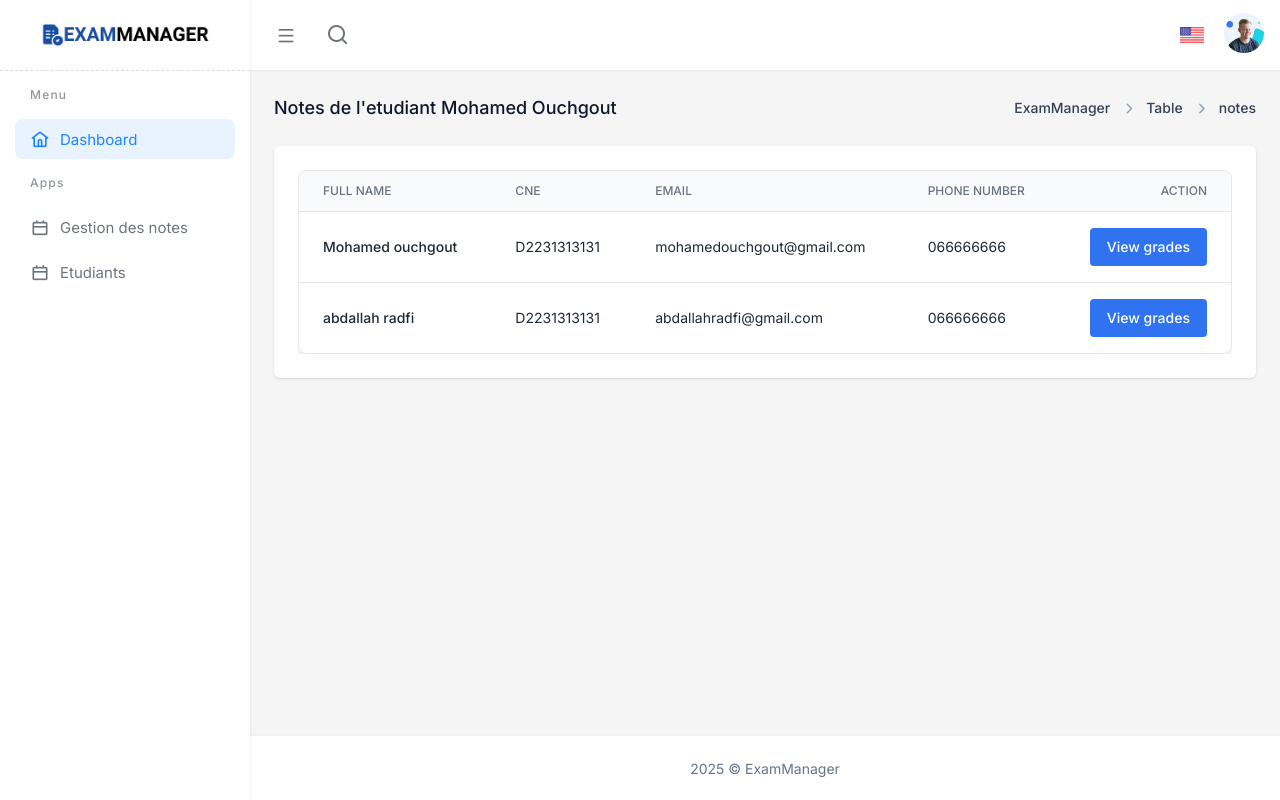
After one commit to ouchgoutmohamed/App_Gestion_Des_examens, a CodeIgniter 4 app: the page made by app/Views/professor/update_grades.php in a window 1280 px wide. The commit adds this page. Run offline with PHP 8.4 and a stand-in for CodeIgniter, Linux system fonts and the light colour scheme; the template is opened without the code that fills it, so the values that code supplies are empty; some libraries are stand-ins or nearby versions; some web fonts are replaced.

Commit message:
Added Interfaces of grades management

```diff
--- a/app/Config/Routes.php
+++ b/app/Config/Routes.php
@@ -25,3 +25,6 @@ $routes->get('/logout', [User::class, 'logout']);
 $routes->view('/student_dashboard', 'student/student_dashboard');
 $routes->view('/results', 'student/results');
 $routes->view('/professor_dashboard', 'professor/professor_dashboard');
+$routes->view('/import_grades', 'professor/import_grades');
+$routes->view('/students', 'professor/students');
+$routes->view('/update_grades', 'professor/update_grades');
--- a/app/Views/professor/components/sidebar.php
+++ b/app/Views/professor/components/sidebar.php
@@ -27,7 +27,7 @@
         <li class="menu-title">Menu</li>
 
         <li class="menu-item">
-            <a href="javascript:void(0)" class="menu-link active">
+            <a href="/professor_dashboard" class="menu-link active">
                 <span class="menu-icon"><i class="mgc_home_3_line"></i></span>
                 <span class="menu-text"> Dashboard </span>
             </a>
@@ -36,14 +36,17 @@
         <li class="menu-title">Apps</li>
 
         <li class="menu-item">
-            <a href="javascript:void(0)" class="menu-link">
+            <a href="/import_grades" class="menu-link">
                 <span class="menu-icon"><i class="mgc_calendar_line"></i></span>
                 <span class="menu-text"> Gestion des notes</span>
             </a>
         </li>
-
-
-
+        <li class="menu-item">
+            <a href="/students" class="menu-link">
+                <span class="menu-icon"><i class="mgc_calendar_line"></i></span>
+                <span class="menu-text"> Etudiants</span>
+            </a>
+        </li>
     </ul>
 
 </div>
--- /dev/null
+++ b/app/Views/professor/update_grades.php
@@ -0,0 +1,181 @@
+<!DOCTYPE html>
+<html lang="en">
+
+<head>
+    <meta charset="utf-8">
+    <title>Dashboard | ExamManager</title>
+    <meta name="viewport" content="width=device-width, initial-scale=1.0">
+    <meta content="App de gestion des examens" name="description">
+
+    <!-- App favicon -->
+    <link rel="shortcut icon" href="assets/images/favicon.ico">
+
+    <!-- App css -->
+    <link href="assets/css/app.min.css" rel="stylesheet" type="text/css">
+
+    <!-- Icons css -->
+    <link href="assets/css/icons.min.css" rel="stylesheet" type="text/css">
+
+    <!-- Theme Config Js -->
+    <script src="assets/js/config.js"></script>
+</head>
+
+<body>
+
+    <div class="flex wrapper">
+
+        <!-- Include the sidebar -->
+        <?= view('professor/components/sidebar'); ?>
+
+        <div class="page-content">
+
+            <!-- Include the header -->
+            <?= view('professor/components/header'); ?>
+
+            <main class="flex-grow p-6">
+
+<!-- Page Title Start -->
+<div class="flex justify-between items-center mb-6">
+    <h4 class="text-slate-900 dark:text-slate-200 text-lg font-medium">Notes de l'etudiant Mohamed Ouchgout</h4>
+
+    <div class="md:flex hidden items-center gap-2.5 text-sm font-semibold">
+        <div class="flex items-center gap-2">
+            <a href="#" class="text-sm font-medium text-slate-700 dark:text-slate-400">ExamManager</a>
+        </div>
+
+        <div class="flex items-center gap-2">
+            <i class="mgc_right_line text-lg flex-shrink-0 text-slate-400 rtl:rotate-180"></i>
+            <a href="#" class="text-sm font-medium text-slate-700 dark:text-slate-400">Table</a>
+        </div>
+
+        <div class="flex items-center gap-2">
+            <i class="mgc_right_line text-lg flex-shrink-0 text-slate-400 rtl:rotate-180"></i>
+            <a href="#" class="text-sm font-medium text-slate-700 dark:text-slate-400" aria-current="page">notes</a>
+        </div>
+    </div>
+</div>
+<!-- Page Title End -->
+
+
+                <div class="card">
+
+                        <div class="p-6">
+                            <div class="overflow-x-auto">
+                                <div class="min-w-full inline-block align-middle">
+                                    <div class="border rounded-lg shadow-lg overflow-hidden dark:border-gray-700 dark:shadow-gray-900">
+                                        <table class="min-w-full divide-y divide-gray-200 dark:divide-gray-700">
+                                            <thead class="bg-gray-50 dark:bg-gray-700">
+                                                <tr>
+                                                    <th scope="col" class="px-6 py-3 text-left text-xs font-medium text-gray-500 uppercase dark:text-gray-400">Full name</th>
+                                                    <th scope="col" class="px-6 py-3 text-left text-xs font-medium text-gray-500 uppercase dark:text-gray-400">CNE</th>
+                                                    <th scope="col" class="px-6 py-3 text-left text-xs font-medium text-gray-500 uppercase dark:text-gray-400">Email</th>
+                                                    <th scope="col" class="px-6 py-3 text-left text-xs font-medium text-gray-500 uppercase dark:text-gray-400">Phone number</th>
+                                                    <th scope="col" class="px-6 py-3 text-end text-xs font-medium text-gray-500 uppercase dark:text-gray-400">Action</th>
+                                                </tr>
+                                            </thead>
+                                            <tbody class="divide-y divide-gray-200 dark:divide-gray-700">
+                                                <tr>
+                                                    <td class="px-6 py-4 whitespace-nowrap text-sm font-medium text-gray-800 dark:text-gray-200">Mohamed ouchgout</td>
+                                                    <td class="px-6 py-4 whitespace-nowrap text-sm text-gray-800 dark:text-gray-200">D2231313131</td>
+                                                    <td class="px-6 py-4 whitespace-nowrap text-sm text-gray-800 dark:text-gray-200">mohamedouchgout@gmail.com</td>
+                                                    <td class="px-6 py-4 whitespace-nowrap text-sm text-gray-800 dark:text-gray-200">066666666</td>
+                                                    <td class="px-6 py-4 whitespace-nowrap text-end text-sm font-medium">
+                                                        <a class="text-primary hover:text-sky-700" href="/update_grades"><button type="button" class="btn bg-primary text-white">View grades</button></a>
+                                                    </td>
+                                                </tr>
+                                                <tr>
+                                                    <td class="px-6 py-4 whitespace-nowrap text-sm font-medium text-gray-800 dark:text-gray-200">abdallah radfi</td>
+                                                    <td class="px-6 py-4 whitespace-nowrap text-sm text-gray-800 dark:text-gray-200">D2231313131</td>
+                                                    <td class="px-6 py-4 whitespace-nowrap text-sm text-gray-800 dark:text-gray-200">abdallahradfi@gmail.com</td>
+                                                    <td class="px-6 py-4 whitespace-nowrap text-sm text-gray-800 dark:text-gray-200">066666666</td>
+                                                    <td class="px-6 py-4 whitespace-nowrap text-end text-sm font-medium">
+                                                        <a class="text-primary hover:text-sky-700" href="/update_grades"><button type="button" class="btn bg-primary text-white">View grades</button></a>
+                                                    </td>
+                                                </tr>
+
+                                            </tbody>
+                                        </table>
+                                    </div>
+                                </div>
+                            </div>
+
+                            <div id="ShadowTableHtml" class="hidden w-full overflow-hidden transition-[height] duration-300">
+                                <pre class="language-html h-56">
+                                    <code>
+                                        &lt;div class=&quot;overflow-x-auto&quot;&gt;
+                                            &lt;div class=&quot;min-w-full inline-block align-middle&quot;&gt;
+                                                &lt;div class=&quot;border rounded-lg shadow-lg overflow-hidden dark:border-gray-700 dark:shadow-gray-900&quot;&gt;
+                                                    &lt;table class=&quot;min-w-full divide-y divide-gray-200 dark:divide-gray-700&quot;&gt;
+                                                        &lt;thead class=&quot;bg-gray-50 dark:bg-gray-700&quot;&gt;
+                                                            &lt;tr&gt;
+                                                                &lt;th scope=&quot;col&quot; class=&quot;px-6 py-3 text-left text-xs font-medium text-gray-500 uppercase dark:text-gray-400&quot;&gt;Name&lt;/th&gt;
+                                                                &lt;th scope=&quot;col&quot; class=&quot;px-6 py-3 text-left text-xs font-medium text-gray-500 uppercase dark:text-gray-400&quot;&gt;Age&lt;/th&gt;
+                                                                &lt;th scope=&quot;col&quot; class=&quot;px-6 py-3 text-left text-xs font-medium text-gray-500 uppercase dark:text-gray-400&quot;&gt;Address&lt;/th&gt;
+                                                                &lt;th scope=&quot;col&quot; class=&quot;px-6 py-3 text-end text-xs font-medium text-gray-500 uppercase dark:text-gray-400&quot;&gt;Action&lt;/th&gt;
+                                                            &lt;/tr&gt;
+                                                        &lt;/thead&gt;
+                                                        &lt;tbody class=&quot;divide-y divide-gray-200 dark:divide-gray-700&quot;&gt;
+                                                            &lt;tr&gt;
+                                                                &lt;td class=&quot;px-6 py-4 whitespace-nowrap text-sm font-medium text-gray-800 dark:text-gray-200&quot;&gt;John Brown&lt;/td&gt;
+                                                                &lt;td class=&quot;px-6 py-4 whitespace-nowrap text-sm text-gray-800 dark:text-gray-200&quot;&gt;45&lt;/td&gt;
+                                                                &lt;td class=&quot;px-6 py-4 whitespace-nowrap text-sm text-gray-800 dark:text-gray-200&quot;&gt;New York No. 1 Lake Park&lt;/td&gt;
+                                                                &lt;td class=&quot;px-6 py-4 whitespace-nowrap text-end text-sm font-medium&quot;&gt;
+                                                                    &lt;a class=&quot;text-primary hover:text-sky-700&quot; href=&quot;#&quot;&gt;Delete&lt;/a&gt;
+                                                                &lt;/td&gt;
+                                                            &lt;/tr&gt;
+
+                                                            &lt;tr&gt;
+                                                                &lt;td class=&quot;px-6 py-4 whitespace-nowrap text-sm font-medium text-gray-800 dark:text-gray-200&quot;&gt;Jim Green&lt;/td&gt;
+                                                                &lt;td class=&quot;px-6 py-4 whitespace-nowrap text-sm text-gray-800 dark:text-gray-200&quot;&gt;27&lt;/td&gt;
+                                                                &lt;td class=&quot;px-6 py-4 whitespace-nowrap text-sm text-gray-800 dark:text-gray-200&quot;&gt;London No. 1 Lake Park&lt;/td&gt;
+                                                                &lt;td class=&quot;px-6 py-4 whitespace-nowrap text-end text-sm font-medium&quot;&gt;
+                                                                    &lt;a class=&quot;text-primary hover:text-sky-700&quot; href=&quot;#&quot;&gt;Delete&lt;/a&gt;
+                                                                &lt;/td&gt;
+                                                            &lt;/tr&gt;
+
+                                                            &lt;tr&gt;
+                                                                &lt;td class=&quot;px-6 py-4 whitespace-nowrap text-sm font-medium text-gray-800 dark:text-gray-200&quot;&gt;Joe Black&lt;/td&gt;
+                                                                &lt;td class=&quot;px-6 py-4 whitespace-nowrap text-sm text-gray-800 dark:text-gray-200&quot;&gt;31&lt;/td&gt;
+                                                                &lt;td class=&quot;px-6 py-4 whitespace-nowrap text-sm text-gray-800 dark:text-gray-200&quot;&gt;Sidney No. 1 Lake Park&lt;/td&gt;
+                                                                &lt;td class=&quot;px-6 py-4 whitespace-nowrap text-end text-sm font-medium&quot;&gt;
+                                                                    &lt;a class=&quot;text-primary hover:text-sky-700&quot; href=&quot;#&quot;&gt;Delete&lt;/a&gt;
+                                                                &lt;/td&gt;
+                                                            &lt;/tr&gt;
+                                                        &lt;/tbody&gt;
+                                                    &lt;/table&gt;
+                                                &lt;/div&gt;
+                                            &lt;/div&gt;
+                                        &lt;/div&gt;
+                                    </code>
+                                </pre>
+                            </div>
+                        </div>
+                    </div> <!-- end card -->
+
+</main>
+
+            <!-- Include the header -->
+            <?= view('professor/components/footer'); ?>
+
+        </div>
+
+    </div>
+
+
+    <!-- Plugin Js -->
+    <script src="assets/libs/simplebar/simplebar.min.js"></script>
+    <script src="assets/libs/feather-icons/feather.min.js"></script>
+    <script src="assets/libs/%40frostui/tailwindcss/frostui.js"></script>
+
+    <!-- App Js -->
+    <script src="assets/js/app.js"></script>
+
+    <!-- Apexcharts js -->
+    <script src="assets/libs/apexcharts/apexcharts.min.js"></script>
+
+    <!-- Dashboard Project Page js -->
+    <script src="assets/js/pages/dashboard.js"></script>
+
+</body>
+
+</html>
```
Also changed, not shown: app/Views/professor/import_grades.php (added, +135 -0 lines), app/Views/professor/students.php (added, +186 -0 lines).
